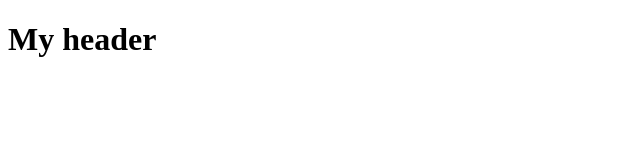
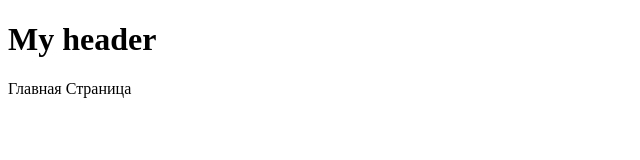
Before and after one commit to Lina-Mi/test-git--2, a plain HTML site: page index.html in a window 1280 px wide. Shown: the whole page, without its empty margins (0-640 px from the left). Drawn offline with Linux system fonts and the light colour scheme.

Commit message:
develop main-page

```diff
--- a/index.html
+++ b/index.html
@@ -9,6 +9,11 @@
     <header>
         <h1>My header</h1>
     </header>
+    <main>
+      <span>
+         Главная Страница
+      </span>
+    </main>
     <script src="index.js"></script>
 </body>
 </html>
```
